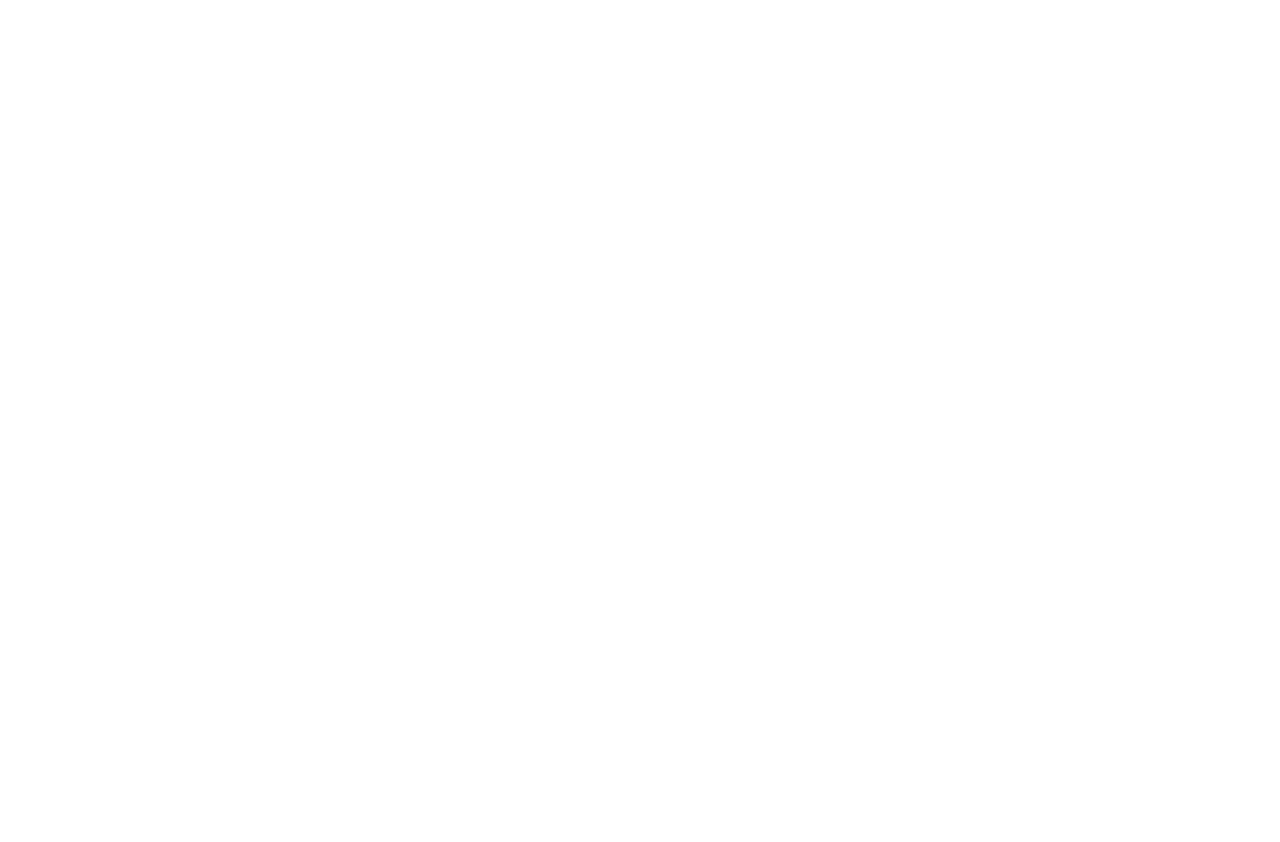
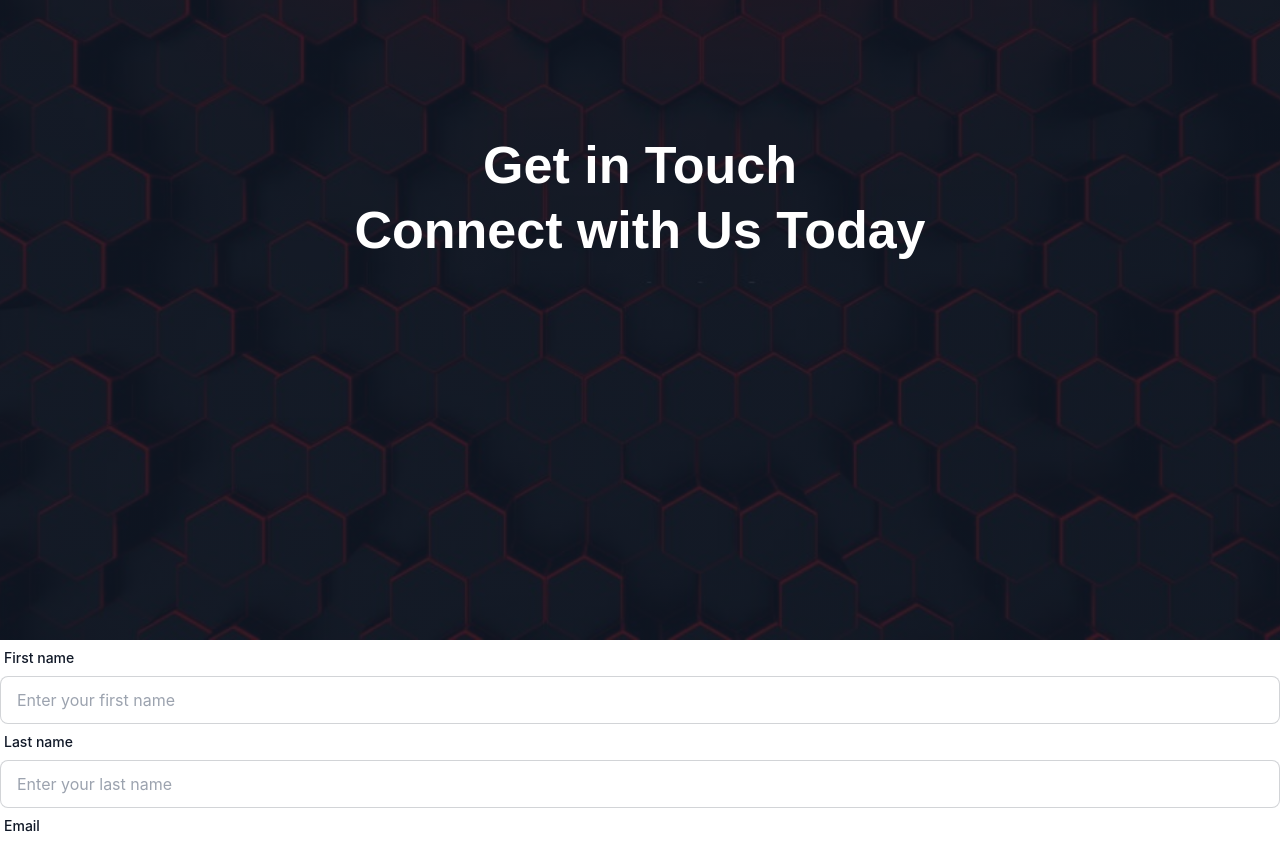
Before and after one commit to Waliyah-O/LMS_frontend, a React (Create React App) app: page /contact in a window 1280 px wide. Shown: the part 240-1082 px from the top of the page. Before the commit the page ends 800 px from the top, so only its background shows below. Built offline with nearby package versions, Linux system fonts and the light colour scheme; no server answers.

Commit message:
contactUs page half-done

```diff
--- a/src/AllRoutes/index.js
+++ b/src/AllRoutes/index.js
@@ -15,7 +15,7 @@
 import TutorSignUp from '../pages/TutorSignUp';
 import StudentSignUp from '../pages/StudentSignUp';
 import FAQpage from '../pages/marketing-website/FAQs/FAQpage';
-import ContactPage from '../pages/marketing-website/ContactPage.js';
+import ContactPage from '../pages/marketing-website/ContactUs/ContactPage.js';
 import VerifyEmailPage from '../pages/VerifyEmailPage.js';
 
 function AllRoutes() {
--- a/src/components/customInputs/TextArea.jsx
+++ b/src/components/customInputs/TextArea.jsx
@@ -15,7 +15,7 @@
   readOnly,
 }) => {
   return (
-    <div className="form-control w-full ">
+    <div className="form-control w-full">
       <label className="label" htmlFor={id}>
         <span className="label-text text-gray-900 font-medium">{labelText}</span>
         <span className="label-text-alt">{labelRightText}</span>
@@ -28,7 +28,7 @@
           onChange={onChange}
           readOnly={readOnly}
           value={value}
-          className={`textarea textarea-bordered w-1/3 ${inputError ? 'input-error' : ''} ${className || ''}`}
+          className={`textarea textarea-bordered w-full ${inputError ? 'input-error' : ''} ${className || ''}`}
           placeholder={placeholder}
         ></textarea>
       </div>
--- a/src/components/navbar/Navbar.jsx
+++ b/src/components/navbar/Navbar.jsx
@@ -10,7 +10,7 @@
     { label: 'Why i-Academy', to: 'why' },
     { label: 'Organization Benefits', to: 'benefits' },
     { label: 'FAQs', to: 'faq' },
-    { label: 'Contact us', to: '#' },
+    { label: 'Contact us', to: 'contact' },
   ];
 
   return (
--- a/src/pages/marketing-website/ContactPage.js
+++ /dev/null
@@ -1,11 +0,0 @@
-const ContactPage = () => {
-  return (
-    <div>
-      <div>
-        <h1 className="text-lg-heading">Contact Us</h1>
-      </div>
-    </div>
-  );
-};
-
-export default ContactPage;
--- /dev/null
+++ b/src/pages/marketing-website/ContactUs/ContactPage.js
@@ -0,0 +1,136 @@
+import { useFormik } from 'formik';
+import { useState } from 'react';
+import Hero from '../../../components/heroSection/Hero';
+import TextArea from '../../../components/customInputs/TextArea';
+import CustomInput from '../../../components/customInputs/CustomInputs';
+import { ContactUsForm } from '../../../validations/auth.validation';
+import SpotlightProduct from '../../../components/spotlightProduct/SpotlightProduct';
+
+const ContactPage = () => {
+  const [isLoading, setLoading] = useState(false);
+
+  const formik = useFormik({
+    initialValues: {
+      firstName: '',
+      lastName: '',
+      email: '',
+      phoneNum: '',
+      message: '',
+    },
+    validationSchema: ContactUsForm,
+    onSubmit: async (values, { resetForm }) => {
+      setLoading(true);
+
+      setTimeout(() => {
+        // showToast(
+        //   <>
+        //     Message Sent <br />
+        //   </>,
+        //   'success',
+        //   {
+        //     position: 'top-right',
+        //     autoClose: 3000,
+        //     hideProgressBar: true,
+        //     closeOnClick: true,
+        //     pauseOnHover: true,
+        //     style: {
+        //       backgroundColor: 'rgba(0, 100%, 0, 0)',
+        //       color: '#148519',
+        //       fontWeight: 'bold',
+        //     },
+        //   }
+        // );
+
+        setLoading(false); // Reset loading state
+        console.log(values);
+        resetForm();
+      }, 2000);
+    },
+  });
+
+  return (
+    <div>
+      <Hero mainText={`Get in Touch\nConnect with Us Today`} />
+      <section>
+        <form onSubmit={formik.handleSubmit}>
+          <CustomInput
+            name={'firstName'}
+            labelText={'First name'}
+            placeholder={'Enter your first name'}
+            required={true}
+            type={'text'}
+            onBlur={formik.handleBlur}
+            onChange={formik.handleChange}
+            value={formik.values.firstName}
+            inputError={formik.touched.firstName && formik.errors.firstName}
+          />
+
+          <CustomInput
+            name={'lastName'}
+            labelText={'Last name'}
+            placeholder={'Enter your last name'}
+            required={true}
+            type={'text'}
+            onBlur={formik.handleBlur}
+            onChange={formik.handleChange}
+            value={formik.values.lastName}
+            inputError={formik.touched.lastName && formik.errors.lastName}
+          />
+
+          <CustomInput
+            name={'email'}
+            labelText={'Email'}
+            placeholder={'example@mail.com'}
+            required={true}
+            type={'email'}
+            onBlur={formik.handleBlur}
+            onChange={formik.handleChange}
+            value={formik.values.email}
+            inputError={formik.touched.email && formik.errors.email}
+          />
+
+          <CustomInput
+            name={'phoneNum'}
+            labelText={'Phone number'}
+            placeholder={'234 xxx xxx xxxx'}
+            required={true}
+            type={'number'}
+            onBlur={formik.handleBlur}
+            onChange={formik.handleChange}
+            value={formik.values.phoneNum}
+            inputError={formik.touched.phoneNum && formik.errors.phoneNum}
+          />
+
+          <TextArea
+            name={'message'}
+            onBlur={formik.handleBlur}
+            required={true}
+            onChange={formik.handleChange}
+            value={formik.values.message}
+            labelText={'Your Message'}
+            placeholder={'Enter your message'}
+            inputError={formik.touched.message && formik.errors.message}
+          />
+
+          <button
+            className={`btn bg-red-500 xl:btn-md w-1/5 capitalize mt-6 text-white`}
+            // disabled={formik.isSubmitting || !formik.isValid || !formik.dirty}
+            type="submit"
+          >
+            {isLoading ? (
+              <>
+                <span className={`loading loading-bars`} />
+              </>
+            ) : (
+              'Send Message'
+            )}
+          </button>
+        </form>
+      </section>
+
+      <SpotlightProduct />
+    </div>
+  );
+};
+
+export default ContactPage;
--- a/src/pages/marketing-website/FAQs/FAQpage.js
+++ b/src/pages/marketing-website/FAQs/FAQpage.js
@@ -15,6 +15,7 @@
         <Accordion content={faqs} />
         <div></div>
       </section>
+
       <SpotlightProduct />
     </div>
   );
--- a/src/validations/auth.validation.js
+++ b/src/validations/auth.validation.js
@@ -62,3 +62,13 @@
       .oneOf([Yup.ref('password'), null], 'Passwords must match'),
   });
 };
+
+export const ContactUsForm = () => {
+  return Yup.object({
+    firstName: Yup.string().required('Enter your first name'),
+    lastName: Yup.string().required('Enter your last name'),
+    email: Yup.string().required('Enter your email'),
+    phoneNum: Yup.string().required('Enter your phone number'),
+    message: Yup.string().required('Enter your message'),
+  });
+};
```
